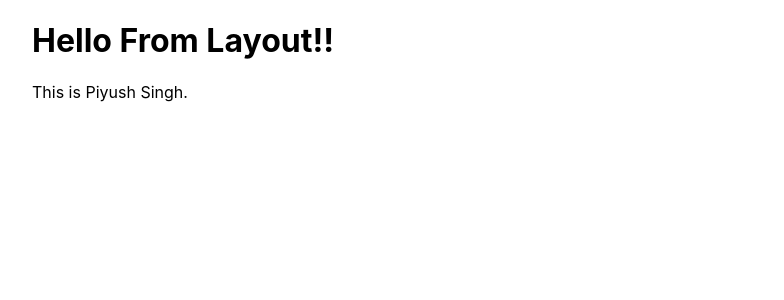
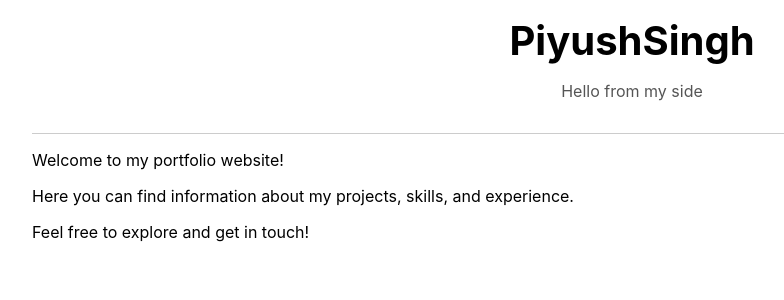
Before and after one commit to piyushsingh022002/React-Web-App-TS, a React (Create React App) app: page / in a window 1280 px wide. Shown: the top 300 px of the page, without its empty margins (8-792 px from the left). Built offline with nearby package versions, Linux system fonts and the light colour scheme.

Commit message:
Header added

```diff
--- a/src/App.tsx
+++ b/src/App.tsx
@@ -1,10 +1,15 @@
+import Header from "./components/layout/Header";
 import Layout from "./components/layout/Layout"
 
 const App =() => {
   return(
     <Layout>
-      <h1>Hello From Layout!!</h1>
-      <p>This is Piyush Singh.</p>
+      <Header title="PiyushSingh" subtitle="Hello from my side"/>
+      <main>
+        <p>Welcome to my portfolio website!</p>
+        <p>Here you can find information about my projects, skills, and experience.</p>
+        <p>Feel free to explore and get in touch!</p>
+      </main>
     </Layout>
   );
 };
--- /dev/null
+++ b/src/components/layout/Header.tsx
@@ -0,0 +1,47 @@
+import { styled } from "styled-components";
+
+interface HeaderProps {
+    title: string;
+    subtitle?: string;
+}
+
+const HeaderContainer = styled.header`
+    display: flex;
+    flex-direction: column;
+    align-items: center;
+    padding: 1rem 0;
+    border-bottom: 1px solid #ccc;
+
+    @media (max-width: 768px) {
+        padding: 0.5rem 0;
+    }
+    `;
+const Title = styled.h1`
+  font-size: 2.5rem;
+  margin: 0;
+
+  @media (max-width: 768px) {
+    font-size: 1.75rem;
+  }
+`;
+
+const Subtitle = styled.p`
+  font-size: 1rem;
+  color: #555;
+
+  @media (max-width: 768px) {
+    font-size: 0.875rem;
+  }
+`;
+
+const Header:React.FC<HeaderProps> = ({ title, subtitle }) => {
+    return (
+        <HeaderContainer>
+            <Title>{title}</Title>
+            {subtitle && <Subtitle>{subtitle}</Subtitle>}
+        </HeaderContainer>
+
+    );
+};
+
+export default Header;
```
